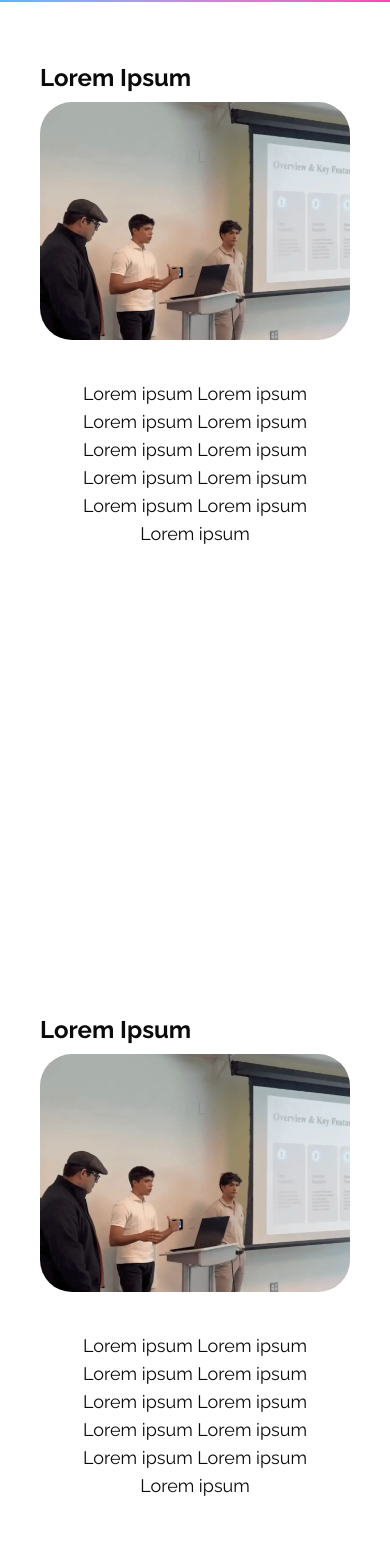
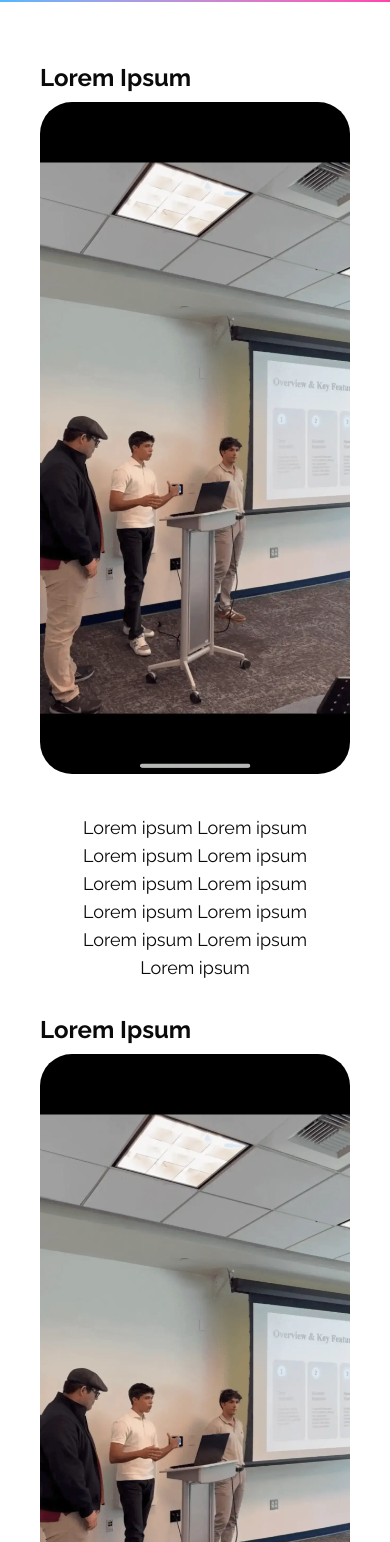
Before and after one commit to acm-ucr/aisc, a Next.js app: page /events in a window 390 px wide. Shown: the part 166-1708 px from the top of the page. Built offline with nearby package versions, Linux system fonts and the light colour scheme.

Commit message:
Made additional changes to mobile responsiveness for event page

```diff
--- a/src/components/events/Description.tsx
+++ b/src/components/events/Description.tsx
@@ -4,11 +4,23 @@ import Placeholder from "@/public/placeholders/ambiguous.webp";
 const Description = () => {
   return (
     <>
-      <div className="my-5 grid p-10 md:grid-cols-2 md:gap-10 xl:grid-cols-3 xl:gap-18">
-        <div className="flex flex-col items-stretch gap-2">
+      <div className="my-5 flex flex-col p-10 md:flex-row md:gap-10 xl:gap-18">
+        <div className="flex flex-col items-center gap-2">
           <p className="self-start text-2xl font-bold">Lorem Ipsum</p>
           <Image
-            className="h-1/4 w-full rounded-4xl object-cover"
+            className="h-1/4 w-full rounded-4xl object-contain md:object-cover"
+            src={Placeholder}
+            alt="Placeholder Event"
+          />
+          <p className="h-1/4 p-8 text-center text-lg">
+            Lorem ipsum Lorem ipsum Lorem ipsum Lorem ipsum Lorem ipsum Lorem
+            ipsum Lorem ipsum Lorem ipsum Lorem ipsum Lorem ipsum Lorem ipsum
+          </p>
+        </div>
+        <div className="flex flex-col items-center gap-2">
+          <p className="self-start text-2xl font-bold">Lorem Ipsum</p>
+          <Image
+            className="h-1/4 w-full rounded-4xl object-contain md:object-cover"
             src={Placeholder}
             alt="Placeholder Event"
           />
@@ -20,19 +32,7 @@ const Description = () => {
         <div className="flex flex-col items-center gap-2">
           <p className="self-start text-2xl font-bold">Lorem Ipsum</p>
           <Image
-            className="h-1/4 w-full rounded-4xl object-cover"
-            src={Placeholder}
-            alt="Placeholder Event"
-          />
-          <p className="p-8 text-center text-lg">
-            Lorem ipsum Lorem ipsum Lorem ipsum Lorem ipsum Lorem ipsum Lorem
-            ipsum Lorem ipsum Lorem ipsum Lorem ipsum Lorem ipsum Lorem ipsum
-          </p>
-        </div>
-        <div className="flex flex-col items-center gap-2">
-          <p className="self-start text-2xl font-bold">Lorem Ipsum</p>
-          <Image
-            className="h-1/4 w-full rounded-4xl object-cover"
+            className="h-1/4 w-full rounded-4xl object-contain md:object-cover"
             src={Placeholder}
             alt="Placeholder Event"
           />
```
